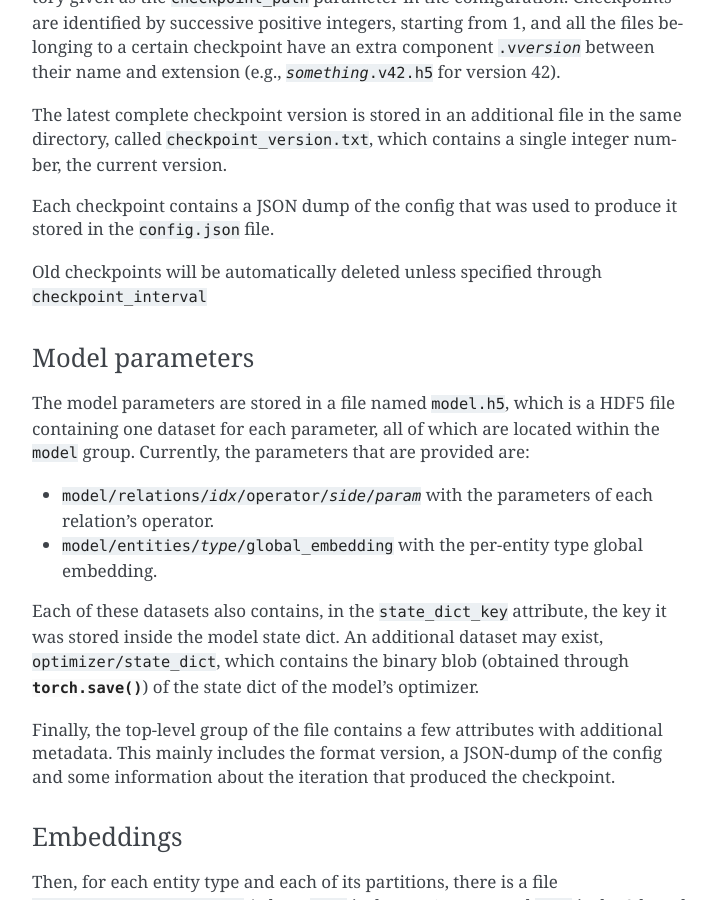
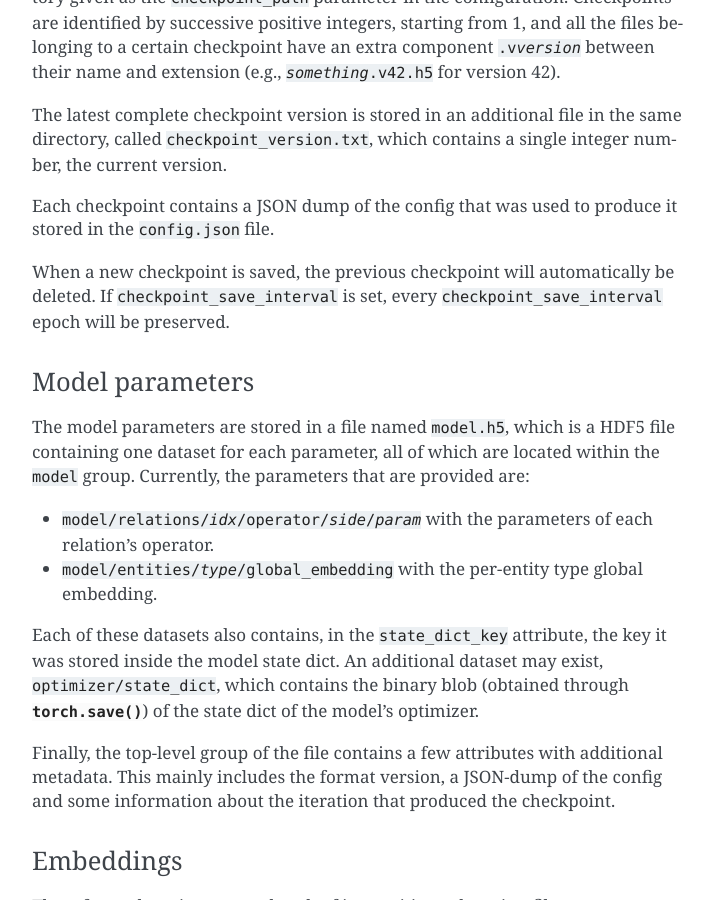
Before and after one commit to facebookresearch/PyTorch-BigGraph, a Sphinx documentation site: the page built from docs/source/input_output.rst, in a window 1280 px wide and 900 px high, scrolled down 1498 px. Shown: the whole window, without its empty margins (388-1102 px from the left). Built offline with Sphinx 7.4.7, drawn with Linux system fonts in a browser that asks for light colours.

Commit message:
renamed checkpoint_interval to checkpoint_save_interval

```diff
--- a/docs/source/configuration_file.rst
+++ b/docs/source/configuration_file.rst
@@ -40,7 +40,7 @@ See :ref:`io-format` for more details.
 
   If set, it must be a path to a directory that contains initial values for the embeddings of all the entities of some types.
 
-- ``checkpoint_interval`` (type: integer or null; default: ``null``)
+- ``checkpoint_save_interval`` (type: integer or null; default: ``null``)
 
   How often should embeddings be saved? If not provided, only final embeddings will be saved.
 
--- a/docs/source/input_output.rst
+++ b/docs/source/input_output.rst
@@ -73,7 +73,9 @@ The latest complete checkpoint version is stored in an additional file in the sa
 
 Each checkpoint contains a JSON dump of the config that was used to produce it stored in the :file:`config.json` file.
 
-Old checkpoints will be automatically deleted unless specified through ``checkpoint_interval``
+When a new checkpoint is saved, the previous checkpoint will automatically be
+deleted. If ``checkpoint_save_interval`` is set, every ``checkpoint_save_interval``
+epoch will be preserved.
 
 Model parameters
 ^^^^^^^^^^^^^^^^
```
Also changed, not shown: 2 other files.
